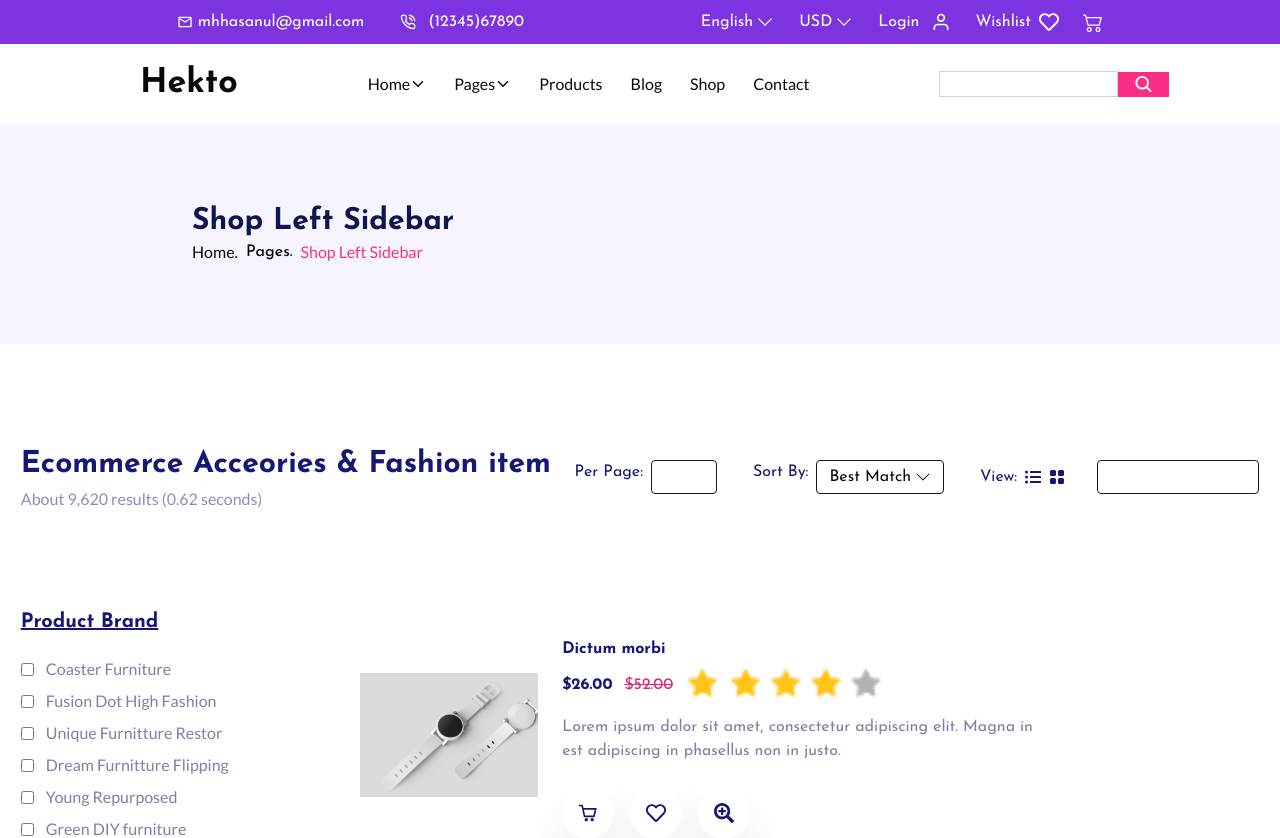
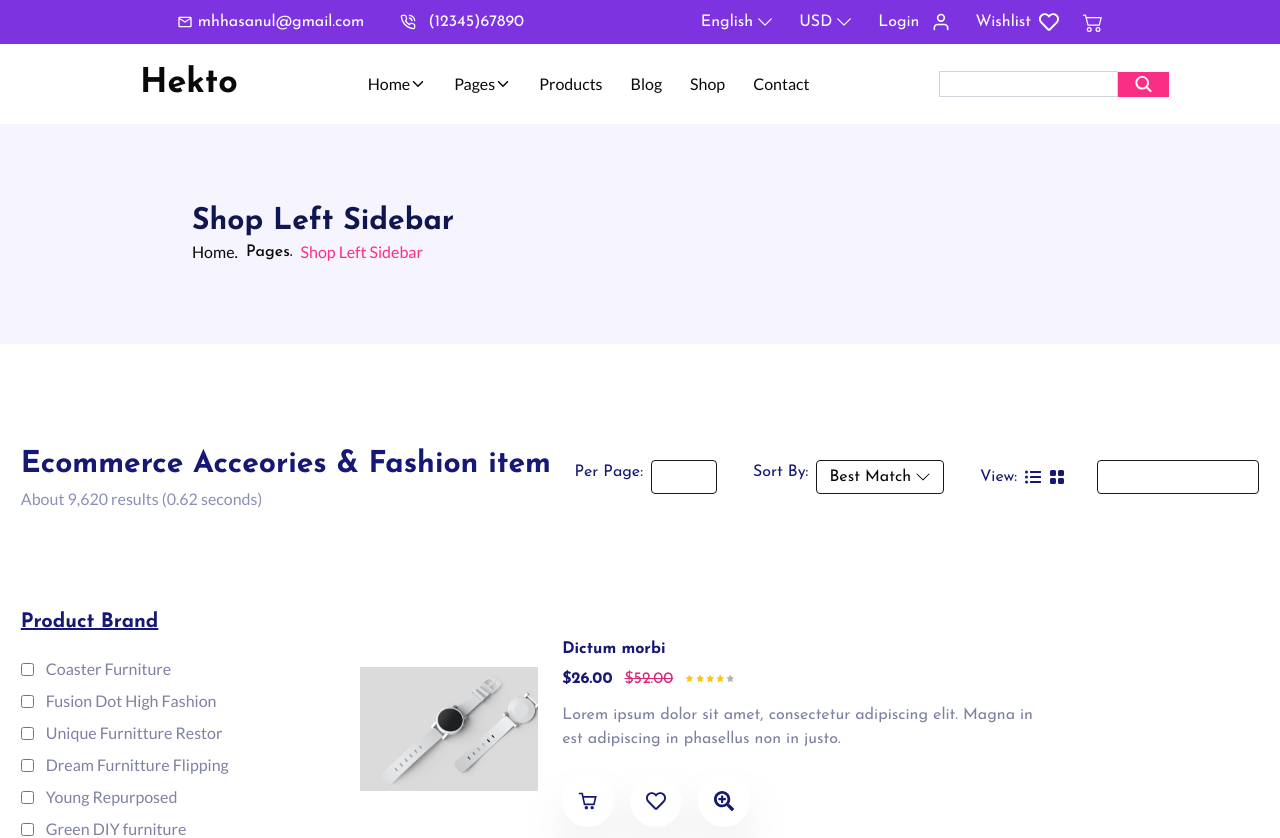
Before and after one commit to ayesha-aziz123/Hackathon_Figma, a Next.js app: page /shopleft in a window 1280 px wide. Shown: the top 838 px of the page. Built offline with nearby package versions, Linux system fonts and the light colour scheme.

Commit message:
Update page.tsx

```diff
--- a/app/shopleft/page.tsx
+++ b/app/shopleft/page.tsx
@@ -386,7 +386,7 @@ const ShopLeft = () => {
                       <h4 className="text-pink-600 line-through">
                         {item.regularPrice}
                       </h4>
-                      <Image width={200} height={200} src={item.review} alt="" />
+                      <Image width={50} height={50} src={item.review} alt="" />
                     </div>
                     <p className="mt-3 md:w-[70%] text-[#7E81A2]">{item.des}</p>
                     <div className="flex items-center gap-4 ">
```
